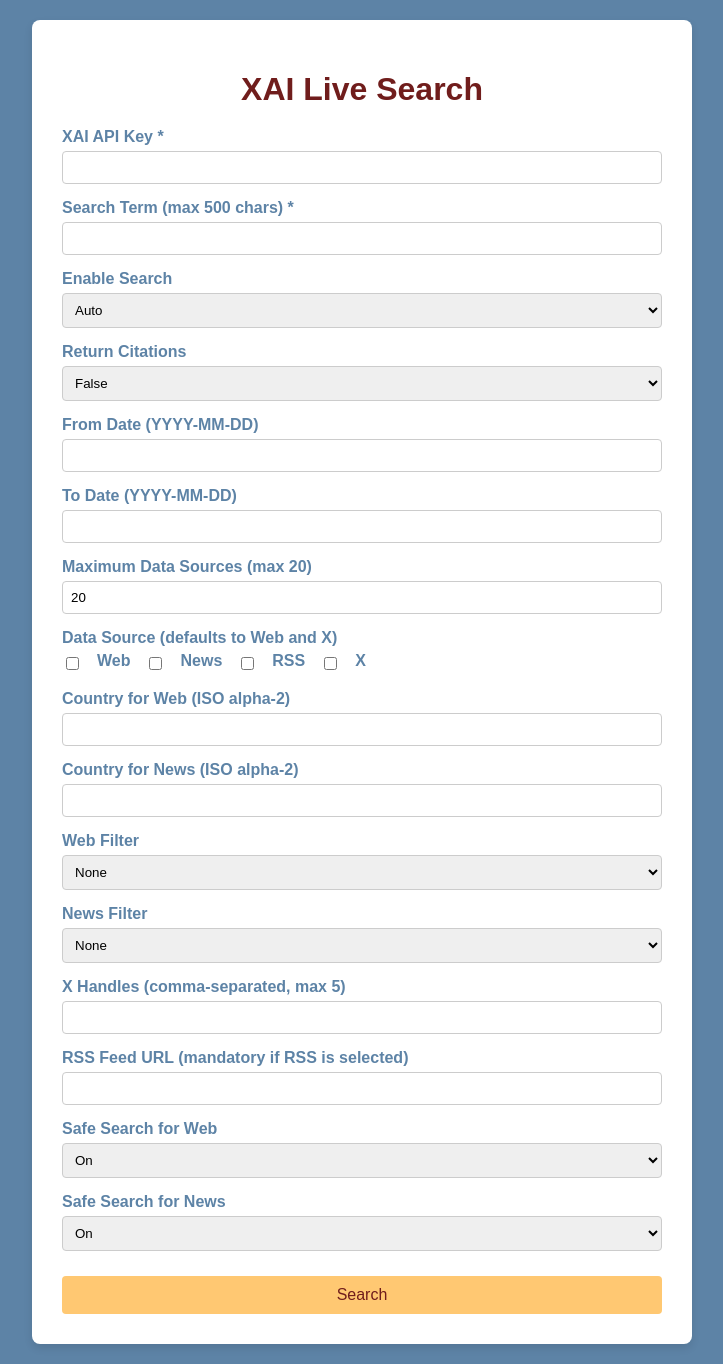
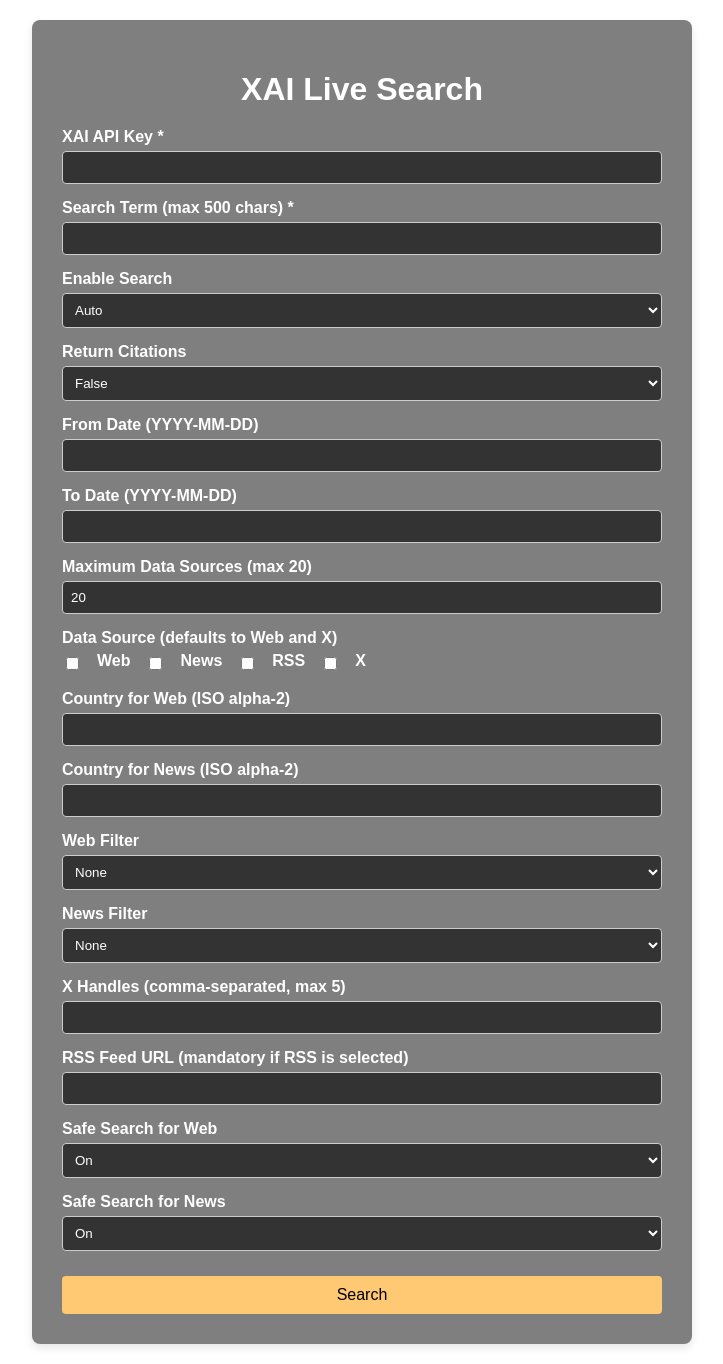
Before and after one commit to thatandrewguy/xAI-Live-Search-Railway, a Flask app: page / in a window 1280 px wide. Shown: the whole page, without its empty margins (278-1001 px from the left). Run offline with Flask 3, Linux system fonts and the light colour scheme; some libraries are stand-ins or nearby versions.

Commit message:
Update color scheme

```diff
--- a/static/style.css
+++ b/static/style.css
@@ -1,6 +1,6 @@
 body {
-    background-color: #5D83A6;
-    color: #333;
+    background: linear-gradient(to bottom left, #21242, #161110, #101923, #08100C, #23262A, #1A2228);
+    color: #fff;
     font-family: sans-serif;
     margin: 0;
     padding: 20px;
@@ -11,7 +11,7 @@ body {
 }
 
 .container {
-    background-color: #FFFFFF;
+    background-color: rgba(0, 0, 0, 0.5);
     padding: 30px;
     border-radius: 8px;
     box-shadow: 0 4px 8px rgba(0,0,0,0.1);
@@ -20,7 +20,7 @@ body {
 }
 
 h1 {
-    color: #701D1C;
+    color: #fff;
     text-align: center;
     margin-bottom: 20px;
 }
@@ -32,7 +32,7 @@ h1 {
 label {
     display: block;
     margin-bottom: 5px;
-    color: #5D83A6;
+    color: #fff;
     font-weight: bold;
 }
 
@@ -45,6 +45,8 @@ select {
     border: 1px solid #ccc;
     border-radius: 4px;
     box-sizing: border-box;
+    background-color: #333;
+    color: #fff;
 }
 
 .checkbox-group {
@@ -55,7 +57,7 @@ select {
 
 button {
     background-color: #FFC872;
-    color: #701D1C;
+    color: #000;
     padding: 10px 15px;
     border: none;
     border-radius: 4px;
@@ -70,7 +72,7 @@ button:hover {
 }
 
 .result-content {
-    background-color: #f9f9f9;
+    background-color: rgba(0, 0, 0, 0.5);
     padding: 15px;
     border-radius: 4px;
     margin-bottom: 20px;
```
